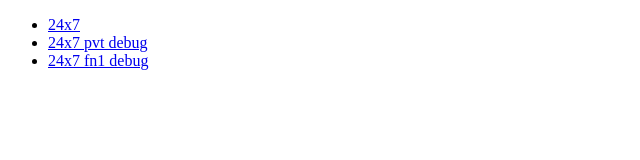
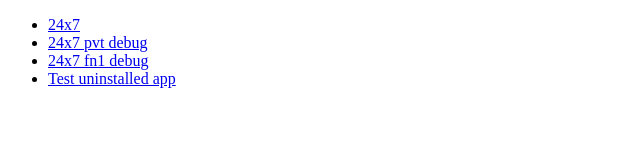
Before and after one commit to emuplains/emuplains.github.io, a plain HTML site: page redirect/demo.html in a window 1280 px wide. Shown: the whole page, without its empty margins (0-640 px from the left). Drawn offline with Linux system fonts and the light colour scheme.

Commit message:
Added uninstalled app test entry.

```diff
--- a/redirect/demo.html
+++ b/redirect/demo.html
@@ -8,6 +8,7 @@
 		<li><a href="index.html?app=24x7&campaignId=xyz">24x7</a></li>
 		<li><a href="index.html?app=24x7&campaignId=xyz&package=com.telstra.mobile.android.mytelstra.pvt.debug">24x7 pvt debug</a></li>
 		<li><a href="index.html?app=24x7&campaignId=xyz&package=com.telstra.mobile.android.mytelstra.uatfn1.debug">24x7 fn1 debug</a></li>
+		<li><a href="index.html?app=na&campaignId=xyz">Test uninstalled app</a></li>
 	</ul>
 </body>
 </html>
```
